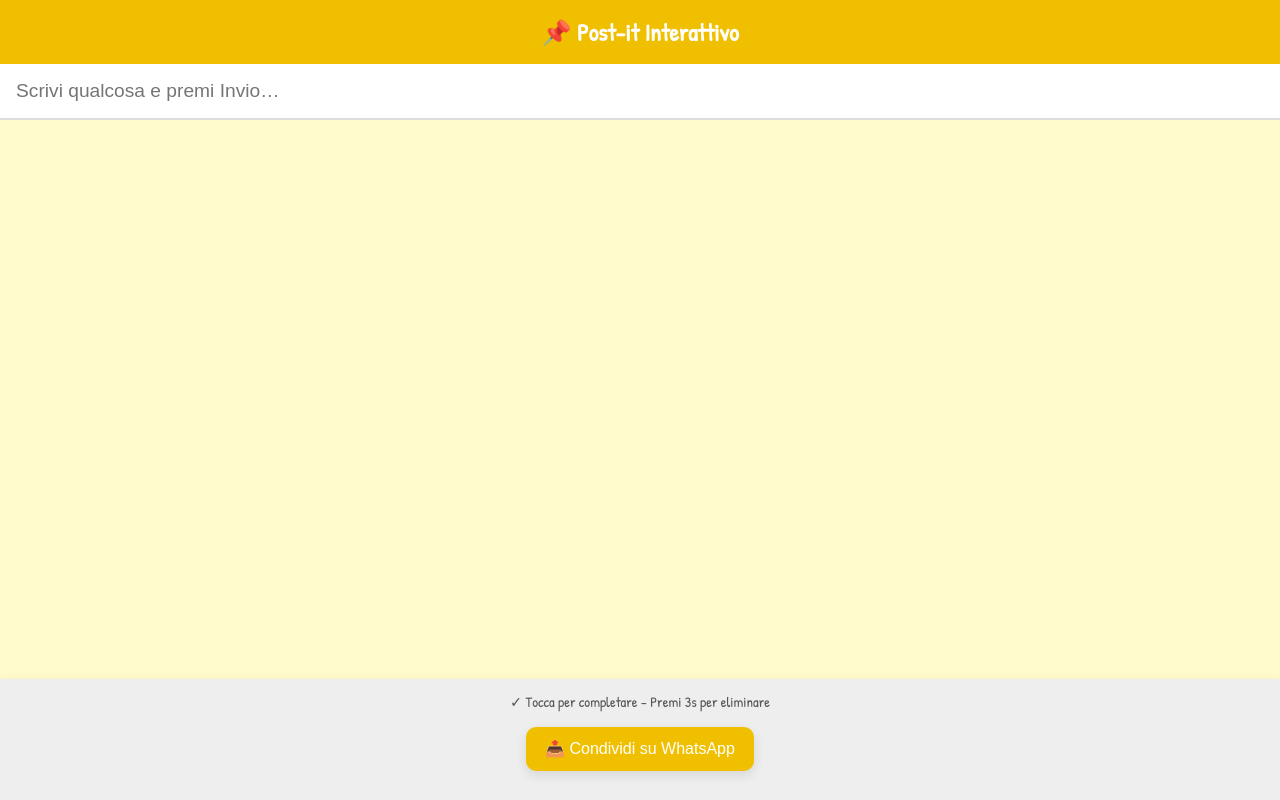
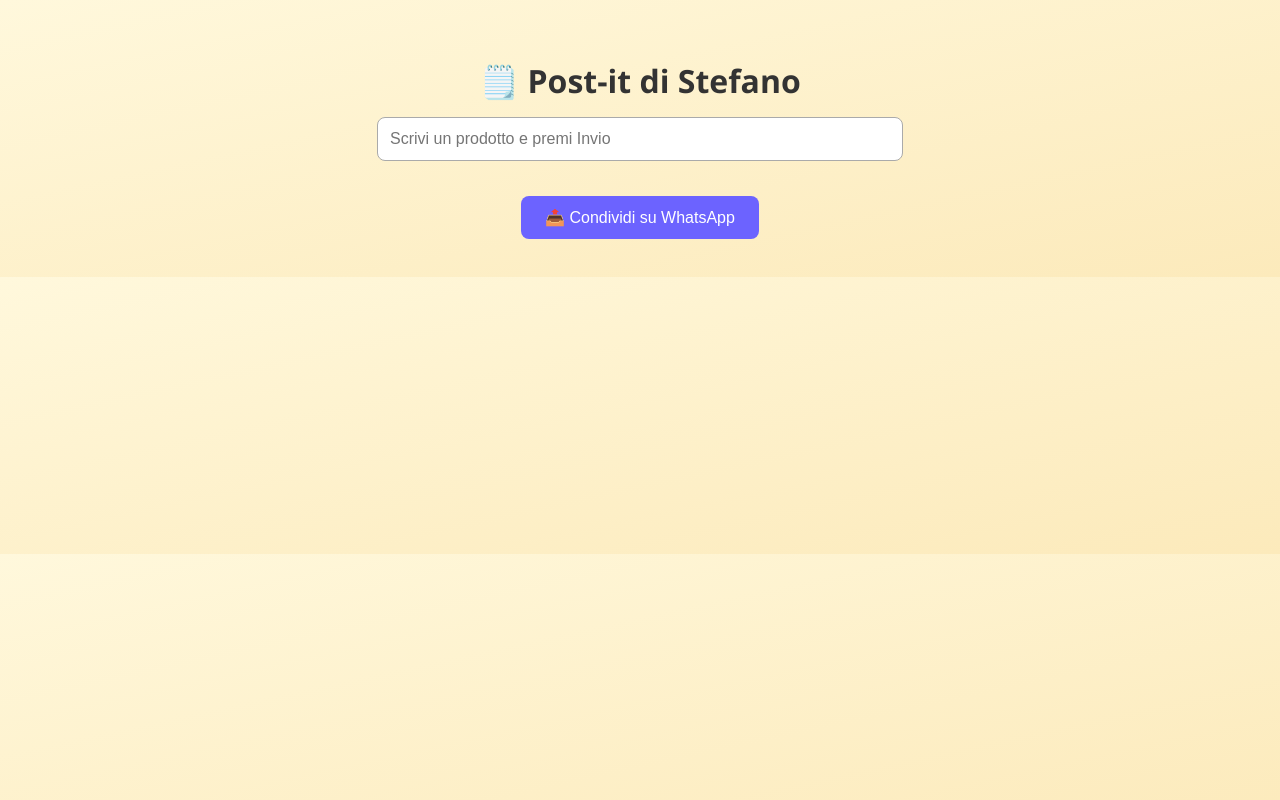
Before and after one commit to Valdesalici/postit-stefano, a plain HTML site: page index.html in a window 1280 px wide. Drawn offline with Linux system fonts and the light colour scheme.

Commit message:
Add files via upload

```diff
--- a/index.html
+++ b/index.html
@@ -1,191 +1,139 @@
 <!DOCTYPE html>
 <html lang="it">
 <head>
-  <meta charset="UTF-8" />
-  <meta name="viewport" content="width=device-width, initial-scale=1.0"/>
-  <meta name="theme-color" content="#fffbcc"/>
-  <title>Post-it Interattivo</title>
+  <meta charset="UTF-8">
+  <title>Post-it di Stefano</title>
+  <meta name="viewport" content="width=device-width, initial-scale=1.0">
   <style>
-    @import url('https://fonts.googleapis.com/css2?family=Patrick+Hand&display=swap');
-
-    :root {
-      --bg: #fffbcc;
-      --primary: #f0c000;
-      --text: #333;
-      --done: #bbb;
-      --item-bg: #fff9aa;
-      --shadow: 0 4px 12px rgba(0,0,0,0.1);
-      --radius: 10px;
+    body {
+      font-family: 'Segoe UI', sans-serif;
+      background: linear-gradient(to bottom right, #fff8dc, #fceabb);
+      padding: 30px;
+      text-align: center;
     }
-    body {
-      margin: 0;
-      font-family: 'Patrick Hand', cursive;
-      background: var(--bg);
-      display: flex;
-      flex-direction: column;
-      height: 100vh;
-      color: var(--text);
+    h1 {
+      color: #333;
+      margin-bottom: 15px;
     }
-    header {
-      background: var(--primary);
-      color: white;
-      padding: 1rem;
-      text-align: center;
-      font-size: 1.5rem;
-      font-weight: bold;
-      box-shadow: var(--shadow);
-    }
-    #input {
-      padding: 1rem;
-      border: none;
-      font-size: 1.2rem;
-      width: 100%;
-      box-sizing: border-box;
-      outline: none;
-      border-bottom: 2px solid #ddd;
-      background: white;
+    #inputField {
+      padding: 12px;
+      font-size: 16px;
+      width: 80%;
+      max-width: 500px;
+      border-radius: 8px;
+      border: 1px solid #aaa;
+      margin-bottom: 15px;
     }
     #list {
-      flex: 1;
-      overflow-y: auto;
-      padding: 1rem;
-      display: flex;
-      flex-direction: column;
-      gap: 14px;
+      max-width: 600px;
+      margin: 0 auto 20px;
+      text-align: left;
     }
     .item {
-      background: var(--item-bg);
-      border-radius: var(--radius);
-      padding: 1rem;
-      font-size: 1.2rem;
-      box-shadow: var(--shadow);
+      background-color: #ffe066;
+      margin: 6px 0;
+      padding: 12px 16px;
+      border-radius: 12px;
+      box-shadow: 2px 2px 5px rgba(0,0,0,0.1);
+      font-size: 16px;
+      cursor: pointer;
+      transition: background-color 0.3s;
       display: flex;
       align-items: center;
-      justify-content: space-between;
-      transition: transform 0.2s ease, opacity 0.2s;
     }
-    .item:active {
-      transform: scale(0.96);
+    .item:hover {
+      background-color: #ffed99;
     }
-    .item.completed {
+    .emoji {
+      margin-right: 10px;
+      font-size: 20px;
+    }
+    .done {
       text-decoration: line-through;
-      opacity: 0.5;
+      opacity: 0.6;
     }
-    .item span {
-      flex: 1;
+    #shareBtn {
+      background-color: #6c63ff;
+      color: white;
+      padding: 12px 24px;
+      border: none;
+      border-radius: 8px;
+      font-size: 16px;
+      cursor: pointer;
     }
-    footer {
-      background: #eee;
-      padding: 0.8rem;
-      text-align: center;
-      font-size: 0.9rem;
-      color: #555;
-      box-shadow: var(--shadow);
-    }
-    button {
-      background: var(--primary);
-      border: none;
-      color: white;
-      padding: 0.8rem 1.2rem;
-      margin: 1rem;
-      font-size: 1rem;
-      border-radius: var(--radius);
-      box-shadow: var(--shadow);
-      cursor: pointer;
+    #shareBtn:hover {
+      background-color: #574cd3;
     }
   </style>
 </head>
 <body>
-  <header>📌 Post-it Interattivo</header>
-  <input id="input" placeholder="Scrivi qualcosa e premi Invio…" autocomplete="off"/>
+  <h1>🗒️ Post-it di Stefano</h1>
+  <input id="inputField" type="text" placeholder="Scrivi un prodotto e premi Invio">
   <div id="list"></div>
-
-  <footer>
-    ✓ Tocca per completare – Premi 3s per eliminare<br>
-    <button onclick="condividiWhatsApp()">📤 Condividi su WhatsApp</button>
-  </footer>
+  <button id="shareBtn" onclick="shareToWhatsApp()">📤 Condividi su WhatsApp</button>
 
   <script>
-    const input = document.getElementById("input");
+    const emojiMap = {
+      pane:"🍞", toast:"🍞", latte:"🥛", uova:"🥚", formaggio:"🧀", pollo:"🍗", salmone:"🐟", pasta:"🍝", riso:"🍚", pomodoro:"🍅",
+      insalata:"🥬", patate:"🥔", mele:"🍎", banana:"🍌", arancia:"🍊", fragole:"🍓", cioccolato:"🍫", gelato:"🍦", caffè:"☕",
+      succo:"🧃", birra:"🍺", vino:"🍷", hummus:"🧆", pizza:"🍕", torta:"🍰", tonno:"🥫", olio:"🫙", sale:"🧂", zucchero:"🍬",
+      miele:"🍯", biscotti:"🍪", croissant:"🥐", yogurt:"🥛", detersivo:"🧺", spugna:"🧽", carta:"🧻", candeggina:"🧪",
+      tovaglioli:"🧺", scopa:"🧹", secchio:"🪣", lampadina:"💡", piatti:"🍽️", bicchieri:"🥤", tovaglia:"🧺", sedia:"🪑",
+      tavolo:"🛋️", letto:"🛏️", cuscino:"🛌", coperta:"🧣", specchio:"🪞", frigorifero:"🧊", forno:"🔥", microonde:"📡",
+      lavatrice:"🧺", stendino:"🧺", ferro:"🧲", cartaigienica:"🧻", cartaforno:"📄", sacchetti:"🛍️", immondizia:"🗑️",
+      asciugamani:"🧺", lenzuola:"🛏️", ammorbidente:"🧴", spray:"💨", guanti:"🧤", anticalcare:"💧", profumatore:"🌸",
+      contenitori:"🧺", bottiglie:"🍾", alluminio:"🧻", pellicola:"🧻", freezer:"❄️", accendigas:"🔥", fiammiferi:"🧨",
+      regali:"🎁", nastro:"🎀", elastici:"🧵", ganci:"🧲", etichette:"🏷️", pennarelli:"🖊️", batterie:"🔋",
+      prolunga:"🔌", multipresa:"🔌"
+    };
+
+    const input = document.getElementById("inputField");
     const list = document.getElementById("list");
 
-    const emojiMap = {
-      mela: "🍎", banana: "🍌", arancia: "🍊", pane: "🍞", latte: "🥛",
-      acqua: "💧", uova: "🥚", formaggio: "🧀", carne: "🥩", pesce: "🐟",
-      cipolla: "🧅", aglio: "🧄", patata: "🥔", insalata: "🥬", cioccolato: "🍫",
-      biscotti: "🍪", torta: "🍰", yogurt: "🍦", lenticchie: "🫘", fagioli: "🫘",
-      riso: "🍚", pasta: "🍝", zucchero: "🧂", sale: "🧂", pepe: "🌶️",
-      olio: "🫒", aceto: "🥫", caffe: "☕", "caffè": "☕", tè: "🍵", birra: "🍺", vino: "🍷",
-      sushi: "🍣", hamburger: "🍔", pizza: "🍕", limone: "🍋", fragola: "🍓",
-      peperoni: "🫑", gelato: "🍨", tonno: "🐟", prosciutto: "🥓", bresaola: "🥩",
-      shampoo: "🧴", sapone: "🧼", detergente: "🧼", detersivo: "🧼", "carta igienica": "🧻",
-      tovaglioli: "🧻", sacchetti: "🛍️", piatti: "🍽️", bicchieri: "🥤",
-      penna: "🖊️", notebook: "📔", fiore: "🌸", pianta: "🪴", candela: "🕯️",
-      libri: "📚", telecomando: "📱", chiavi: "🔑", soldi: "💵", regalo: "🎁", dentifricio: "🪥"
-    };
+    input.addEventListener("keydown", function (e) {
+      if (e.key === "Enter" && input.value.trim() !== "") {
+        addItem(input.value.trim());
+        input.value = "";
+      }
+    });
 
-    let items = JSON.parse(localStorage.getItem("postIt")) || [];
-
-    function save() {
-      localStorage.setItem("postIt", JSON.stringify(items));
+    function getEmoji(text) {
+      const t = text.toLowerCase().replace(/\s/g, "");
+      for (let key in emojiMap) {
+        if (t.includes(key)) return emojiMap[key];
+      }
+      return "🛒";
     }
 
-    function render() {
-      list.innerHTML = "";
-      items.forEach((item, index) => {
-        const div = document.createElement("div");
-        div.className = "item" + (item.done ? " completed" : "");
-        const span = document.createElement("span");
-        span.textContent = item.icon + " " + item.text;
-        div.appendChild(span);
+    function addItem(text) {
+      const item = document.createElement("div");
+      item.className = "item";
+      item.innerHTML = `<span class="emoji">${getEmoji(text)}</span><span class="label">${text}</span>`;
+      list.appendChild(item);
 
-        div.addEventListener("click", () => {
-          item.done = !item.done;
-          save();
-          render();
-        });
-
-        let pressTimer;
-        div.addEventListener("touchstart", () => {
-          pressTimer = setTimeout(() => {
-            if (navigator.vibrate) navigator.vibrate(100);
-            items.splice(index, 1);
-            save();
-            render();
-          }, 3000);
-        });
-        div.addEventListener("touchend", () => clearTimeout(pressTimer));
-        div.addEventListener("touchmove", () => clearTimeout(pressTimer));
-
-        list.appendChild(div);
+      let pressTimer;
+      item.addEventListener("mousedown", () => {
+        pressTimer = setTimeout(() => item.remove(), 2000);
+      });
+      item.addEventListener("mouseup", () => clearTimeout(pressTimer));
+      item.addEventListener("mouseleave", () => clearTimeout(pressTimer));
+      item.addEventListener("click", () => {
+        item.classList.toggle("done");
       });
     }
 
-    input.addEventListener("keydown", (e) => {
-      if (e.key === "Enter" && input.value.trim() !== "") {
-        const text = input.value.trim();
-        const key = text.toLowerCase();
-        const icon = emojiMap[key] || "🗒️";
-        items.push({ text, icon, done: false });
-        input.value = "";
-        save();
-        render();
-      }
-    });
-
-    function condividiWhatsApp() {
-      let testo = "📌 Ecco il mio Post-it:\n\n";
-      items.forEach(item => {
-        const stato = item.done ? "✅" : "⬜️";
-        testo += `${stato} ${item.icon} ${item.text}\n`;
+    function shareToWhatsApp() {
+      const items = document.querySelectorAll(".item .label");
+      let message = "🗒️ *Post-it di Stefano:*\n";
+      items.forEach((label) => {
+        const text = label.textContent;
+        message += `${getEmoji(text)} ${text}\n`;
       });
 
-      const encoded = encodeURIComponent(testo);
-      const link = `https://api.whatsapp.com/send?text=${encoded}`;
-      window.open(link, '_blank');
+      const encoded = encodeURIComponent(message.trim());
+      const url = "https://wa.me/?text=" + encoded;
+      window.open(url, "_blank");
     }
-
-    render();
   </script>
 </body>
 </html>
```
